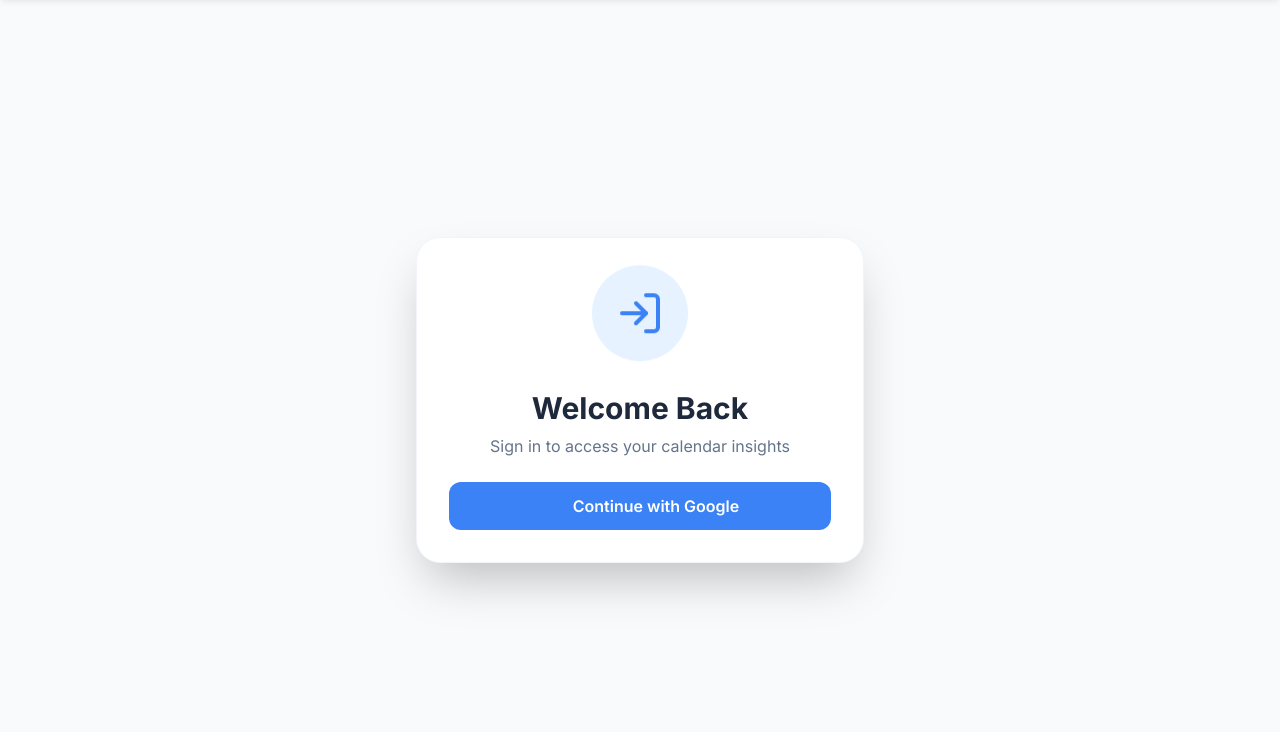
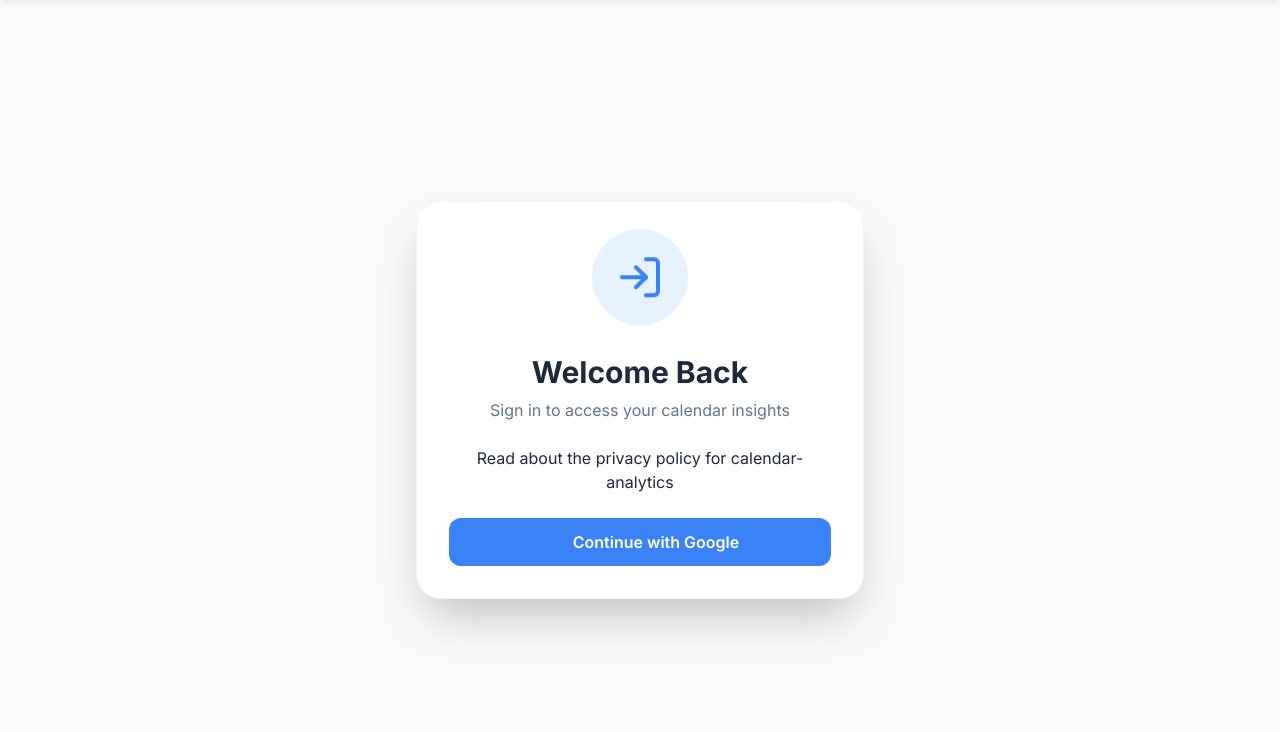
Before and after one commit to Yoavsb25/Calendar-Analytics, a Flask app: page / in a window 1280 px wide. Shown: the part 72-804 px from the top of the page. Run offline with Flask 3, Linux system fonts and the light colour scheme.

Commit message:
added privecy policy link

```diff
--- a/templates/login.html
+++ b/templates/login.html
@@ -12,6 +12,9 @@
                 </div>
                 <h2 class="text-3xl font-bold text-neutral-800 mb-2">Welcome Back</h2>
                 <p class="text-neutral-500 mb-6">Sign in to access your calendar insights</p>
+                <a href="https://www.termsfeed.com/live/80596447-ac9e-4d19-b7e9-b6b3c5ae4b87" style="justify-content:center ">
+                    Read about the privacy policy for calendar-analytics
+                </a>
             </div>
 
             <div class="space-y-4">
```
